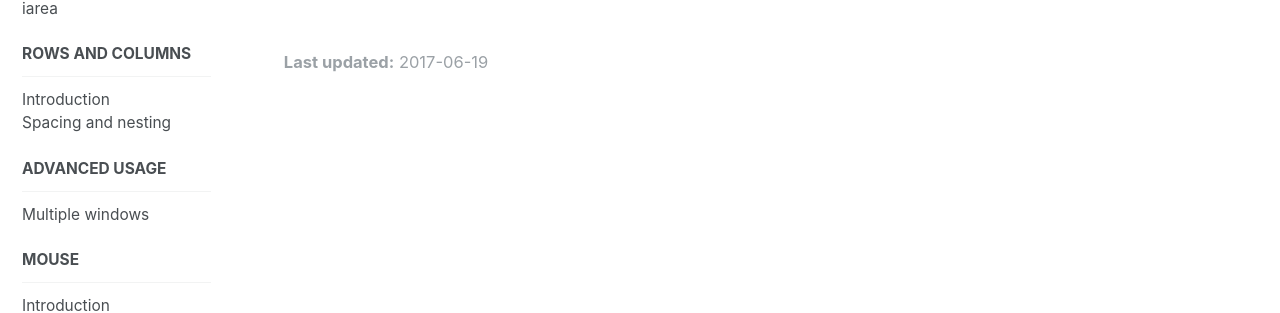
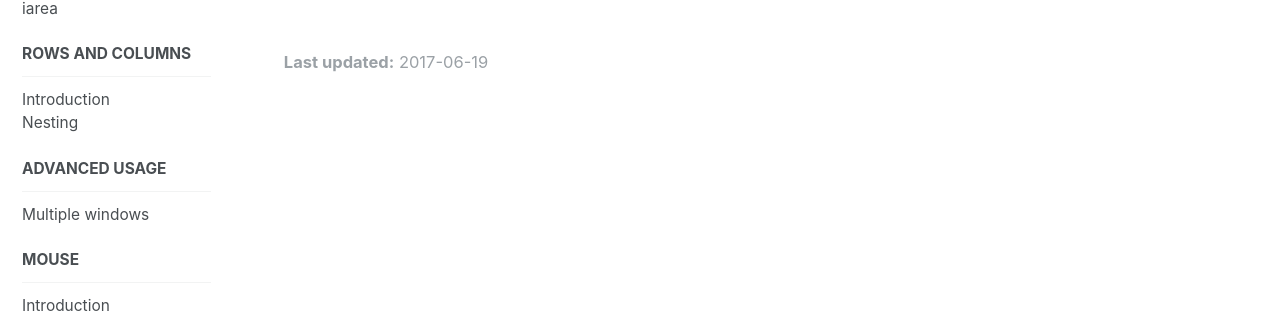
Before and after one commit to Dovyski/cvui, a Jekyll site: the page built from docs/getting-started.md, in a window 1280 px wide. Shown: the part 718-1031 px from the top of the page. Built offline with Jekyll 4.4.1, drawn with Linux system fonts in a browser that asks for light colours.

Commit message:
Merge spacing info of rows/columns in a single doc page

```diff
--- a/docs/_includes/sidemenu.html
+++ b/docs/_includes/sidemenu.html
@@ -33,7 +33,7 @@
                 <span class="nav__sub-title">Rows and columns</span>
                 <ul>
                     <li class="{% if page.title == 'layout-introduction' %}active{% endif %}"><a href="{{ site.url }}/layout-introduction/">Introduction</a></li>
-                    <li class="{% if page.title == 'layout-spacing-nesting' %}active{% endif %}"><a href="{{ site.url }}/layout-spacing-nesting/">Spacing and nesting</a></li>
+                    <li class="{% if page.title == 'layout-nesting' %}active{% endif %}"><a href="{{ site.url }}/layout-nesting/">Nesting</a></li>
                 </ul>
             </li>
             <li>
```
Also changed, not shown: docs/layout-nesting.md (renamed from docs/layout-spacing-nesting.md, +1 -1 lines).
